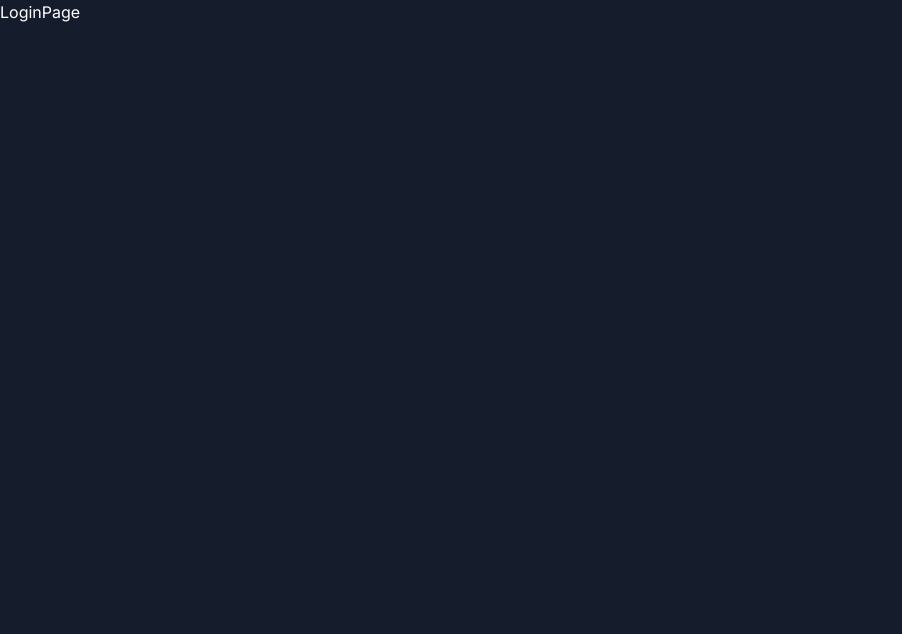
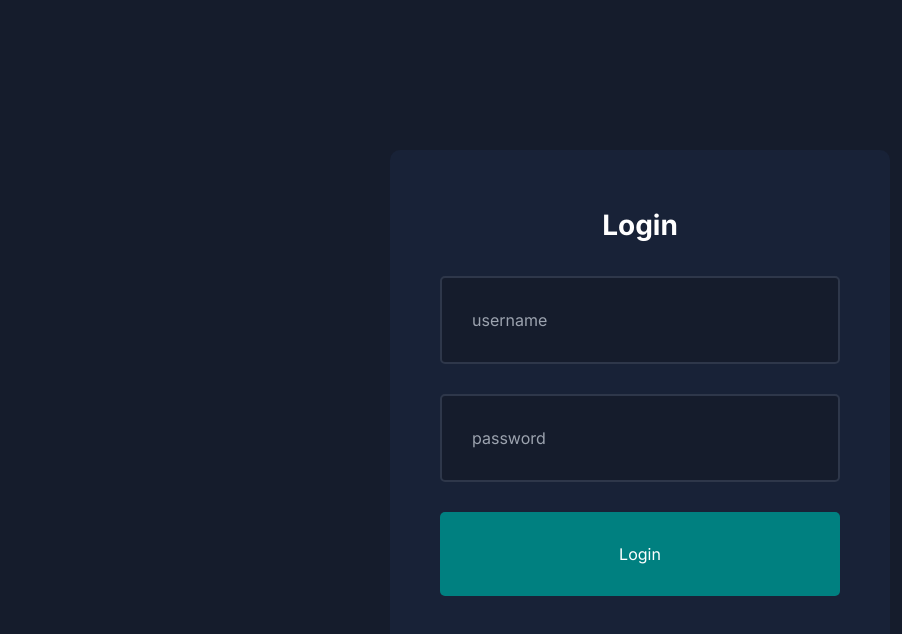
Before and after one commit to pagott0/Dashboard-NextJS, a Next.js app: page /login in a window 1280 px wide. Shown: the top 634 px of the page, without its empty margins (0-902 px from the left). Built offline with nearby package versions, Linux system fonts and the light colour scheme.

Commit message:
login page

```diff
--- a/app/login/page.tsx
+++ b/app/login/page.tsx
@@ -1,6 +1,15 @@
+import styles from "@/app/ui/login/login.module.css";
+
 const LoginPage = () => {
     return (
-        <div>LoginPage</div>
+        <div className={styles.container}>
+                <form className={styles.form}>
+                    <h1>Login</h1>
+                    <input placeholder="username" name="username" type="text"/>
+                    <input placeholder="password" name="password" type="password"/>
+                    <button>Login</button>
+                </form>
+        </div>
     )
 }
 
--- /dev/null
+++ b/app/ui/login/login.module.css
@@ -0,0 +1,44 @@
+.container {
+    width: 100%;
+    height: 100vh;
+    display: flex;
+    align-items: center;
+    justify-content: center;
+}
+
+.form {
+    background-color: var(--bgSoft);
+    padding: 50px;
+    border-radius: 10px;
+    width: 500px;
+    height: 500px;
+    display: flex;
+    flex-direction: column;
+    justify-content: center;
+    gap: 30px;
+    align-items: center;
+}
+
+.form input {
+    background-color: var(--bg);
+    color: var(--text);
+    padding: 30px;
+    border: 2px solid #2e374a;
+    border-radius: 5px;
+    width: 100%;
+}
+
+.form button {
+    background-color: teal;
+    padding: 30px;
+    border: none;
+    border-radius: 5px;
+    cursor: pointer;
+    color: var(--text);
+    width: 100%;
+}
+
+.form h1 {
+    font-weight: bold;
+    font-size: 28px;
+}
```
